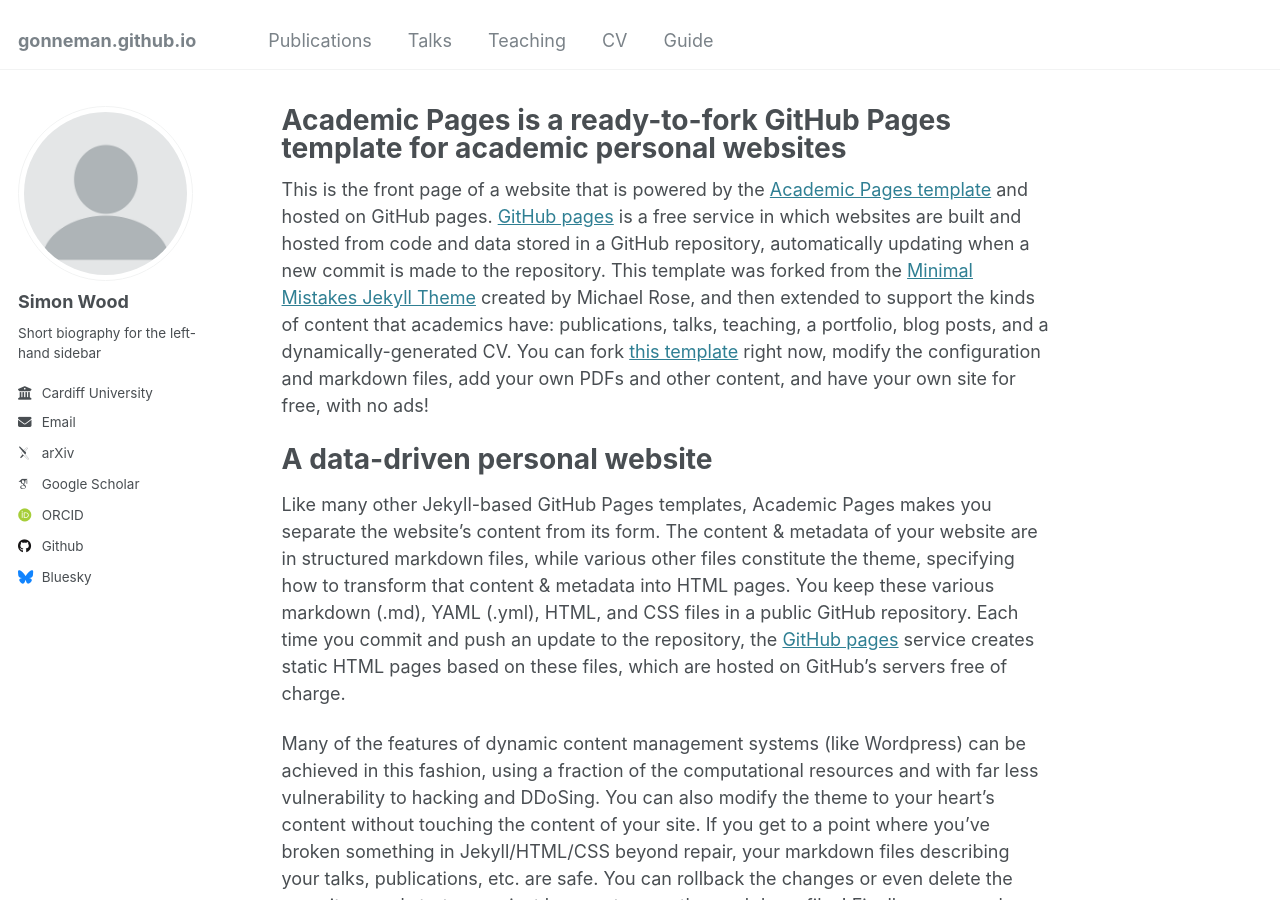
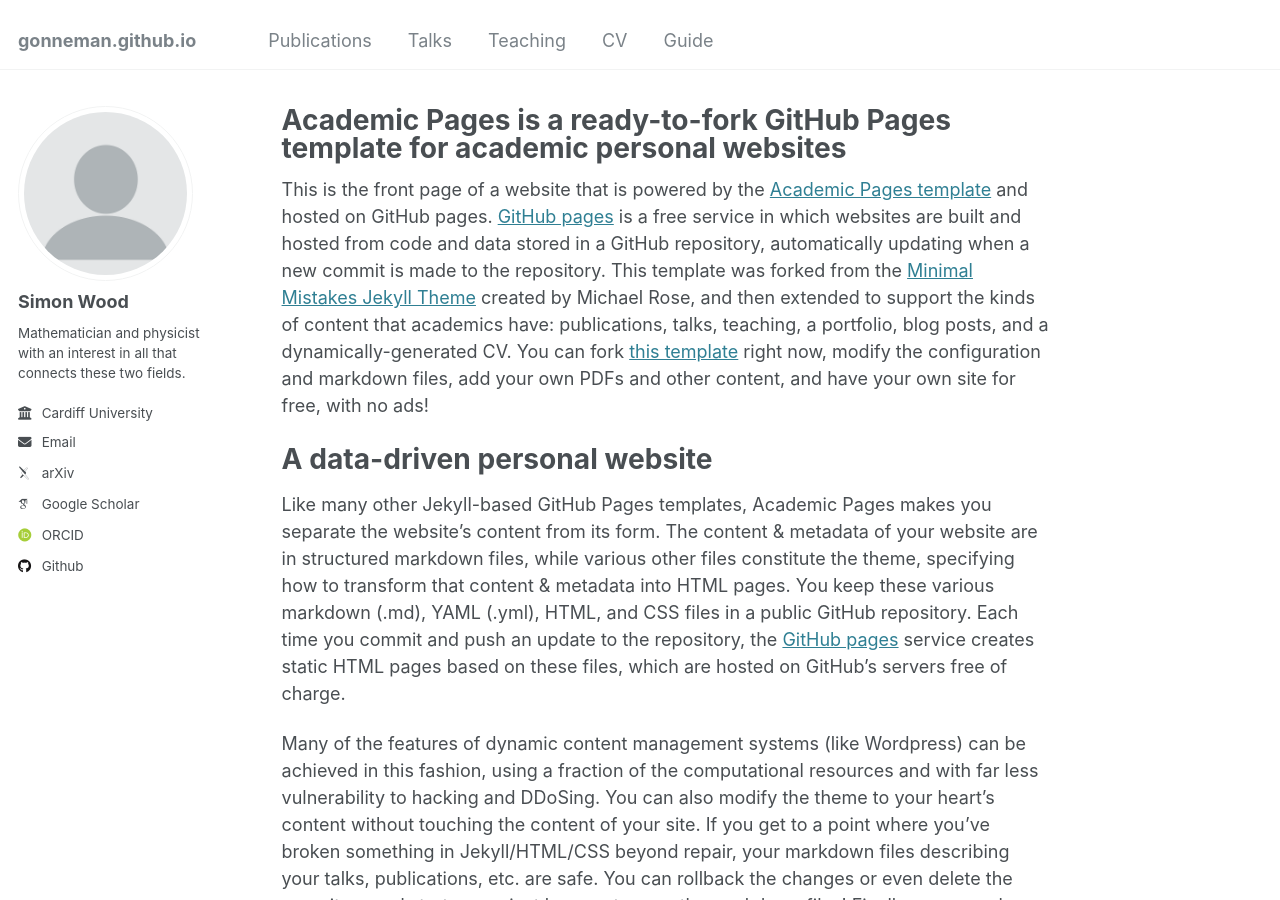
Before and after one commit to gonneman/gonneman.github.io, a Jekyll site: the page built from _pages/about.md, in a window 1280 px wide and 900 px high. Built offline with Jekyll 4.4.1, drawn with Linux system fonts in a browser that asks for light colours; some web fonts are replaced.

Commit message:
Added short biography to _config.

```diff
--- a/_config.yml
+++ b/_config.yml
@@ -24,7 +24,7 @@
   avatar           : "profile.png"
   name             : "Simon Wood"
   pronouns         : # example: "she/her"
-  bio              : "Short biography for the left-hand sidebar"
+  bio              : "Mathematician and physicist with an interest in all that connects these two fields."
   location         : #"Earth"
   employer         : "Cardiff University"
   uri              : # URL
@@ -49,7 +49,7 @@
   stackoverflow    : # User number or user number and name (i.e., use "1" or "1/jeff-atwood")
 
   # Social media
-  bluesky          : "bsky.app" # Replace this with you Bluesky username
+  bluesky          : #"bsky.app" # Replace this with you Bluesky username
   facebook         : # Username
   flickr           : # Username
   foursquare       : # Username
```
